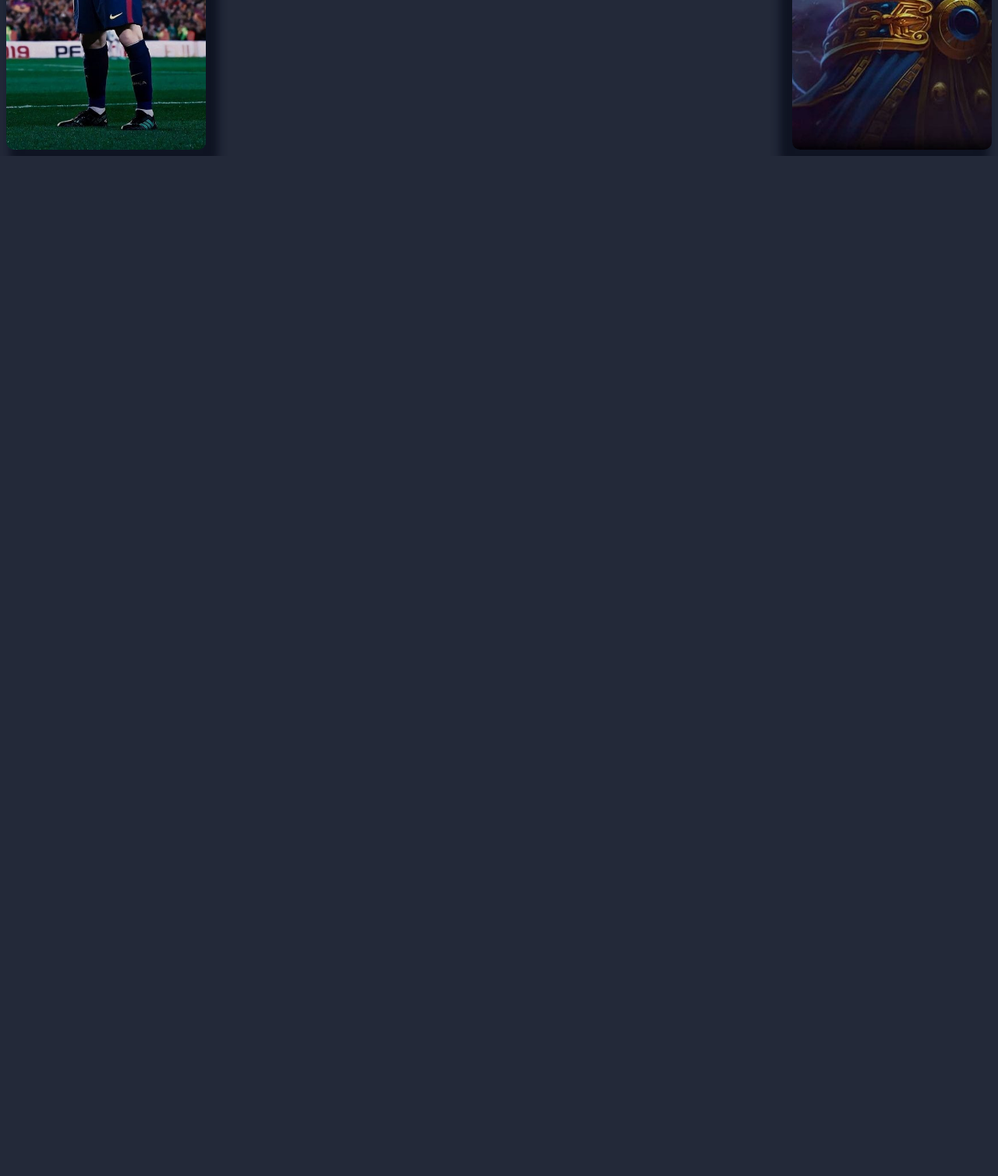
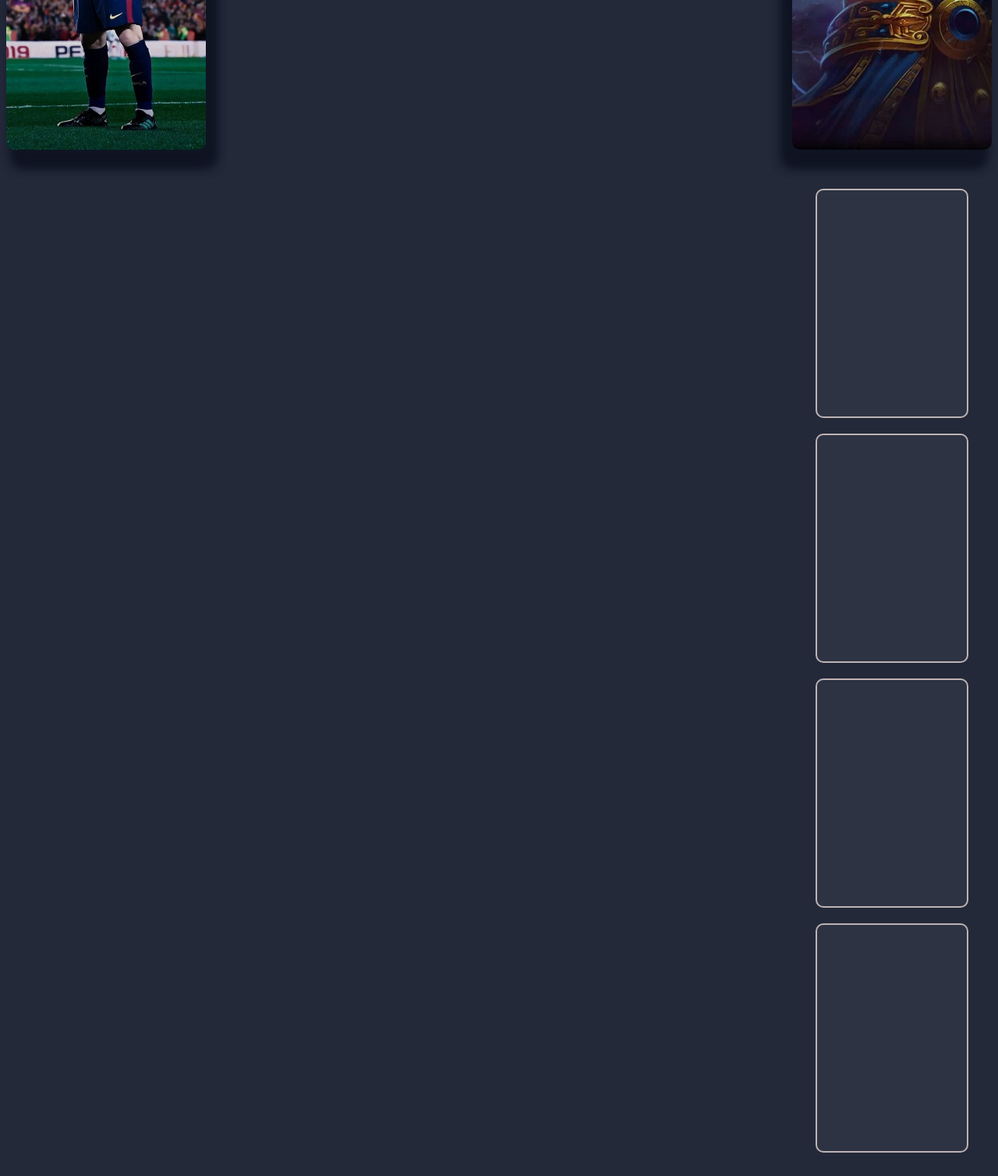
Before and after one commit to milksut/django_website, a Django app: page / in a window 1280 px wide. Shown: the part 641-2149 px from the top of the page at 78% size. Before the commit the page ends 841 px from the top, so only its background shows below. Run offline with Django 4.2, Linux system fonts and the light colour scheme.

Commit message:
oyunlar sekmesi için bissssmillah denildi.

```diff
--- a/templates/homepage.html
+++ b/templates/homepage.html
@@ -78,7 +78,17 @@
             </div>
             </div>
         </div>
+
+        <div class="container-games">
+            <div class="game 1"></div>
+            <div class="game 2"></div>
+            <div class="game 3"></div>
+            <div class="game 3"></div>
+        </div>
+
+
     </div>
+
 
 
 </body>
--- a/templates/style_sheet.html
+++ b/templates/style_sheet.html
@@ -195,6 +195,39 @@ border-radius: 10px;
     background-color: rgba(0, 0, 0, 0.5);
     overflow: auto;
 }
+
+.container-games{
+    display: flex;
+    justify-content: space-between;
+    padding: 20px;
+    margin-top: 20px;
+    flex-wrap: wrap;
+}
+
+.container-games .game{
+    display: flex;
+    align-items: center;
+    justify-content: center;
+    flex-direction: column;
+    text-align: center;
+    height: 250px;
+    width: 200px;
+    background-color: rgb(45, 51, 67);
+    border: 2px solid rgb(190, 179, 179);
+    border-radius: 10px;
+    color: rgb(190, 179, 179);
+    cursor: pointer;
+    transition: 0.4s;
+    margin: 10px;
+    padding: 20px;
+}
+
+.container-games .game:hover {
+    transform: translateY(-5px);
+    box-shadow: 0 4px 8px rgba(0, 0, 0, 0.1);
+}
+
+
     </style>
 </head>
 <body>
```
